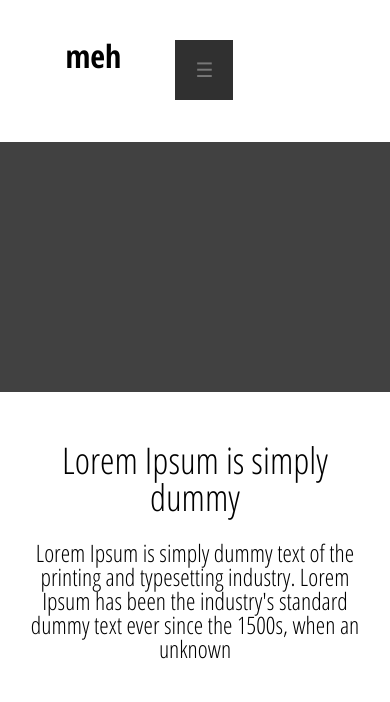
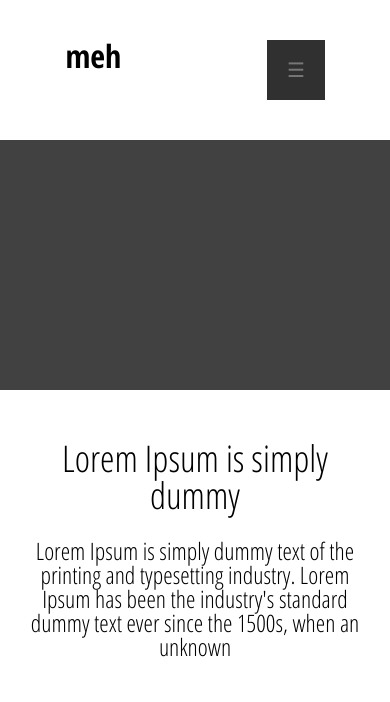
Before and after one commit to pyzzac/pyzzac.github.io, a website: page index.html in a window 390 px wide. Shown: the top 702 px of the page. Drawn offline with nearby package versions, Linux system fonts and the light colour scheme.

Commit message:
Solving Menu Mystery

```diff
--- a/app/scss/partials/_colors.scss
+++ b/app/scss/partials/_colors.scss
@@ -4,5 +4,4 @@
 }
 .white-bg {
 	background-color:#fff;
-	overflow:hidden;
 }
--- a/app/scss/partials/_nav.scss
+++ b/app/scss/partials/_nav.scss
@@ -40,6 +40,7 @@
         position:relative;
         display:inline-block;
         margin-right: 65px;
+        float:right;
     }
 
     .menu ul.active {
```
Also changed, not shown: app/css/styles.css, css/styles.css.
